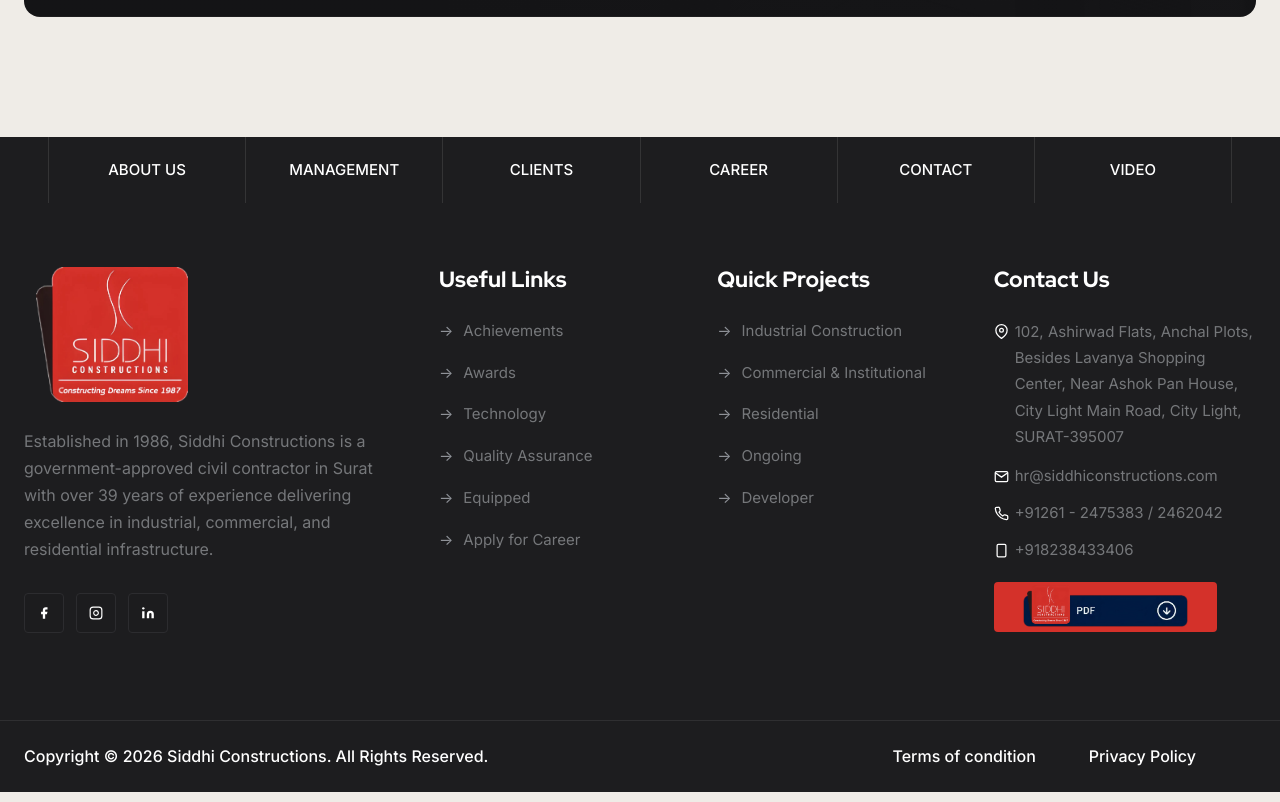
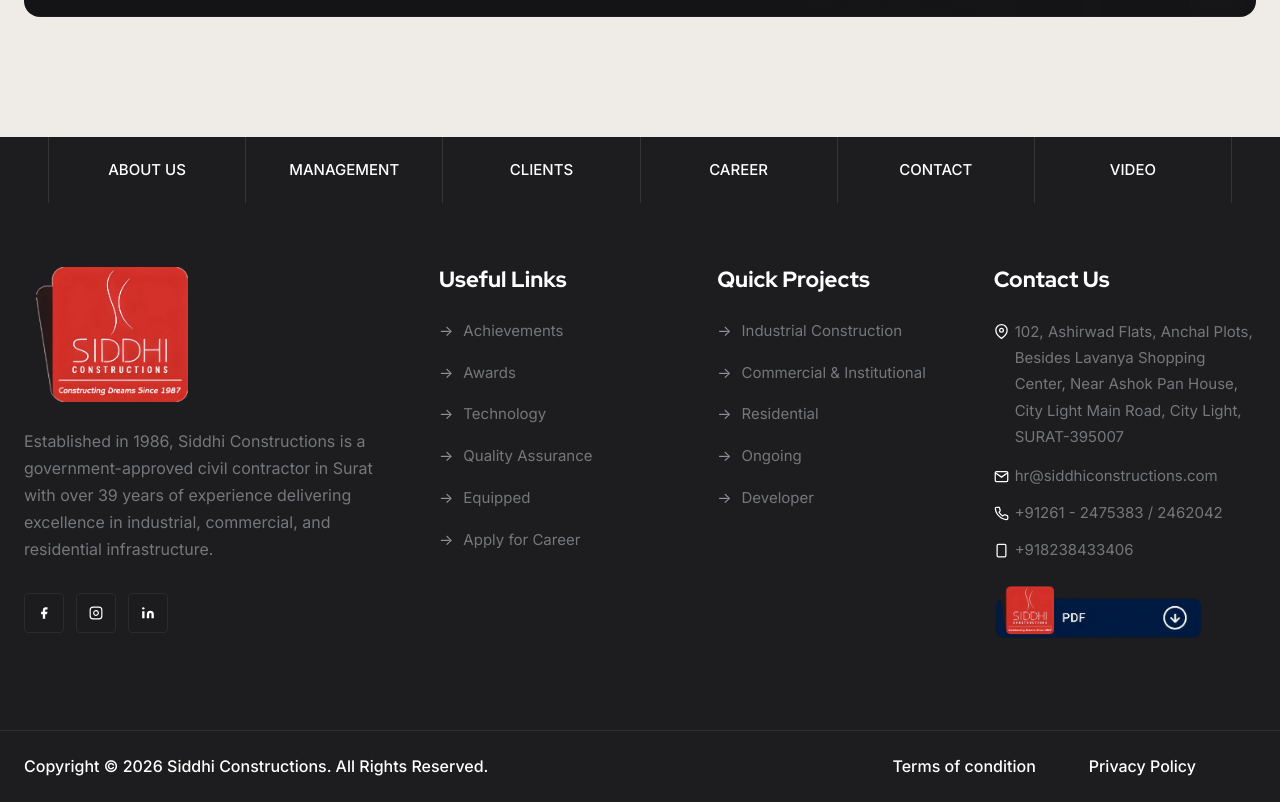
Before and after one commit to DhruvilPatel121/Construction_Web, a React (Vite) app: page / in a window 1280 px wide. Shown: the part 6633-7435 px from the top of the page. Built offline with nearby package versions, Linux system fonts and the light colour scheme.

Commit message:
Update brochure download button styles and adjust image height

```diff
--- a/src/components/layout/Footer.jsx
+++ b/src/components/layout/Footer.jsx
@@ -168,7 +168,7 @@ export default function Footer() {
               href="https://www.siddhiconstructions.com/assets/images/pdf/Siddhi%20Constructions%20Brochure%20Design.pdf"
               target="_blank"
               rel="noreferrer"
-              className="brochure-download-btn cta-hover-fill"
+              className="brochure-download-btn"
             >
               <img src={brochureDownload} alt="Download Siddhi Constructions Brochure PDF" />
             </a>
--- a/src/styles/site.css
+++ b/src/styles/site.css
@@ -1722,7 +1722,7 @@ h6 {
 }
 
 .brochure-download-btn img {
-  height: 48px;
+  height: 60px;
   width: auto;
 }
 
```
